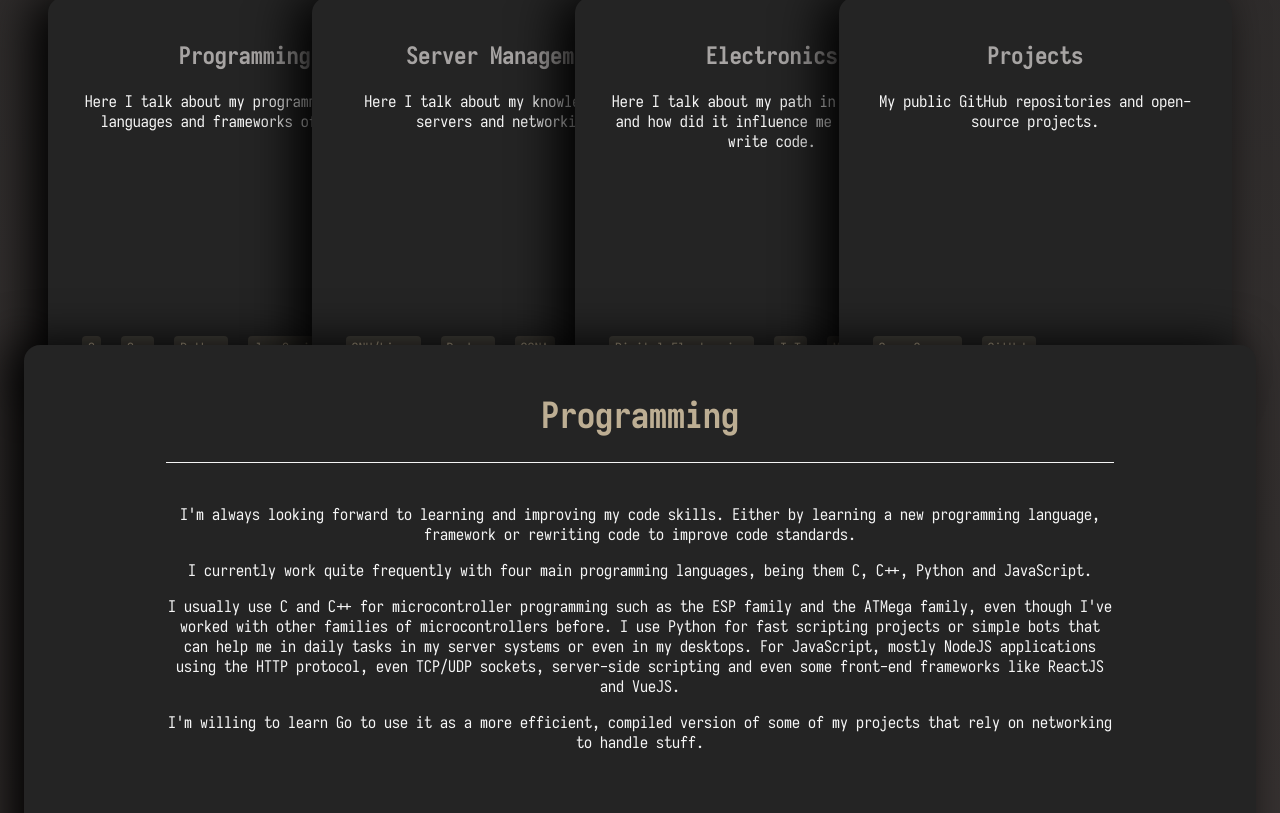
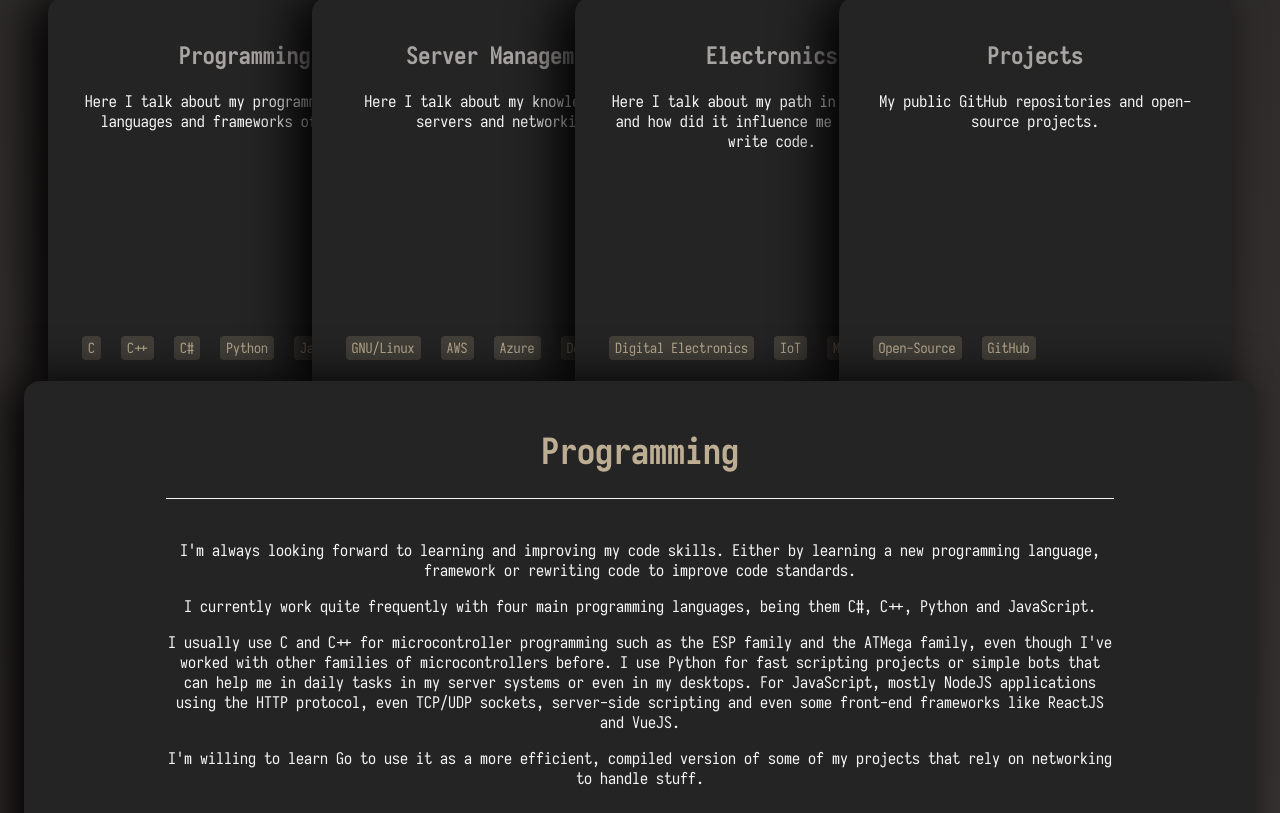
Before and after one commit to joaoofreitas/vue-portfolio, a Vue app in the folder portfolio/: page / in a window 1280 px wide. Shown: the part 952-1765 px from the top of the page. Built offline with nearby package versions, Linux system fonts and the light colour scheme; no server answers.

Commit message:
Content Updates

```diff
--- a/portfolio/src/App.vue
+++ b/portfolio/src/App.vue
@@ -10,6 +10,7 @@
       <template v-slot:programming-tags>
         <Tag nameTag="C"/>
         <Tag nameTag="C++"/>
+        <Tag nameTag="C#"/>
         <Tag nameTag="Python"/>
         <Tag nameTag="JavaScript"/>
       </template>
@@ -19,6 +20,8 @@
       </template>
       <template v-slot:server-tags>
         <Tag nameTag="GNU/Linux"/>
+        <Tag nameTag="AWS"/>
+        <Tag nameTag="Azure"/>
         <Tag nameTag="Docker"/>
         <Tag nameTag="CCNA"/>
       </template>
--- a/portfolio/src/components/content/AboutMe.vue
+++ b/portfolio/src/components/content/AboutMe.vue
@@ -4,6 +4,7 @@
         <p>People that I work with say I'm talented. I call it hard work and sweat. </p>
         <p>Started programming in 2016 with C++ applied to ATMega microcontrollers. Since there, I've been learning more languages and frameworks to develop my skills in this field.</p>
         <p>I've worked as a Software/Hardware developer in two companies, being one of them a research institute in Portugal.</p>
+        <p> Right now I'm working as an Applications Engineer at Unipartner Portugal.</p>
         <p>I always find to help people developing their projects and even try to contribute and use open-source as much as possible.</p>
     </div>
 </template>
--- a/portfolio/src/components/content/Programming.vue
+++ b/portfolio/src/components/content/Programming.vue
@@ -1,7 +1,7 @@
 <template>
     <div>
         <p>I'm always looking forward to learning and improving my code skills. Either by learning a new programming language, framework or rewriting code to improve code standards.</p>
-        <p>I currently work quite frequently with four main programming languages, being them C, C++, Python and JavaScript. </p>
+        <p>I currently work quite frequently with four main programming languages, being them C#, C++, Python and JavaScript. </p>
         <p>I usually use C and C++ for microcontroller programming such as the ESP family and the ATMega family, even though I've worked with other families of microcontrollers before. I use Python for fast scripting projects or simple bots that can help me in daily tasks in my server systems or even in my desktops. For JavaScript, mostly NodeJS applications using the HTTP protocol, even TCP/UDP sockets, server-side scripting and even some front-end frameworks like ReactJS and VueJS.</p>
         <p>I'm willing to learn Go to use it as a more efficient, compiled version of some of my projects that rely on networking to handle stuff.</p>
     </div>
```
